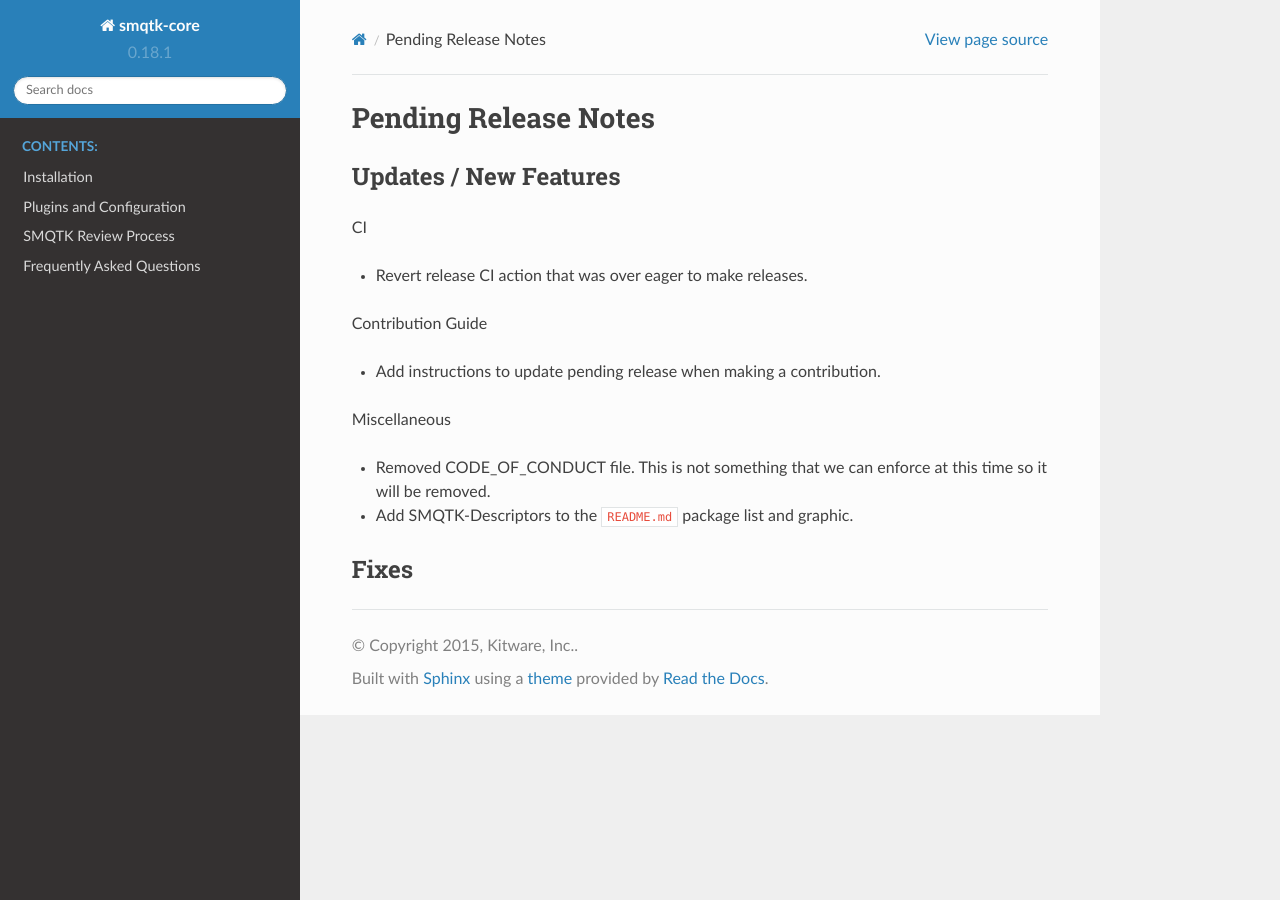
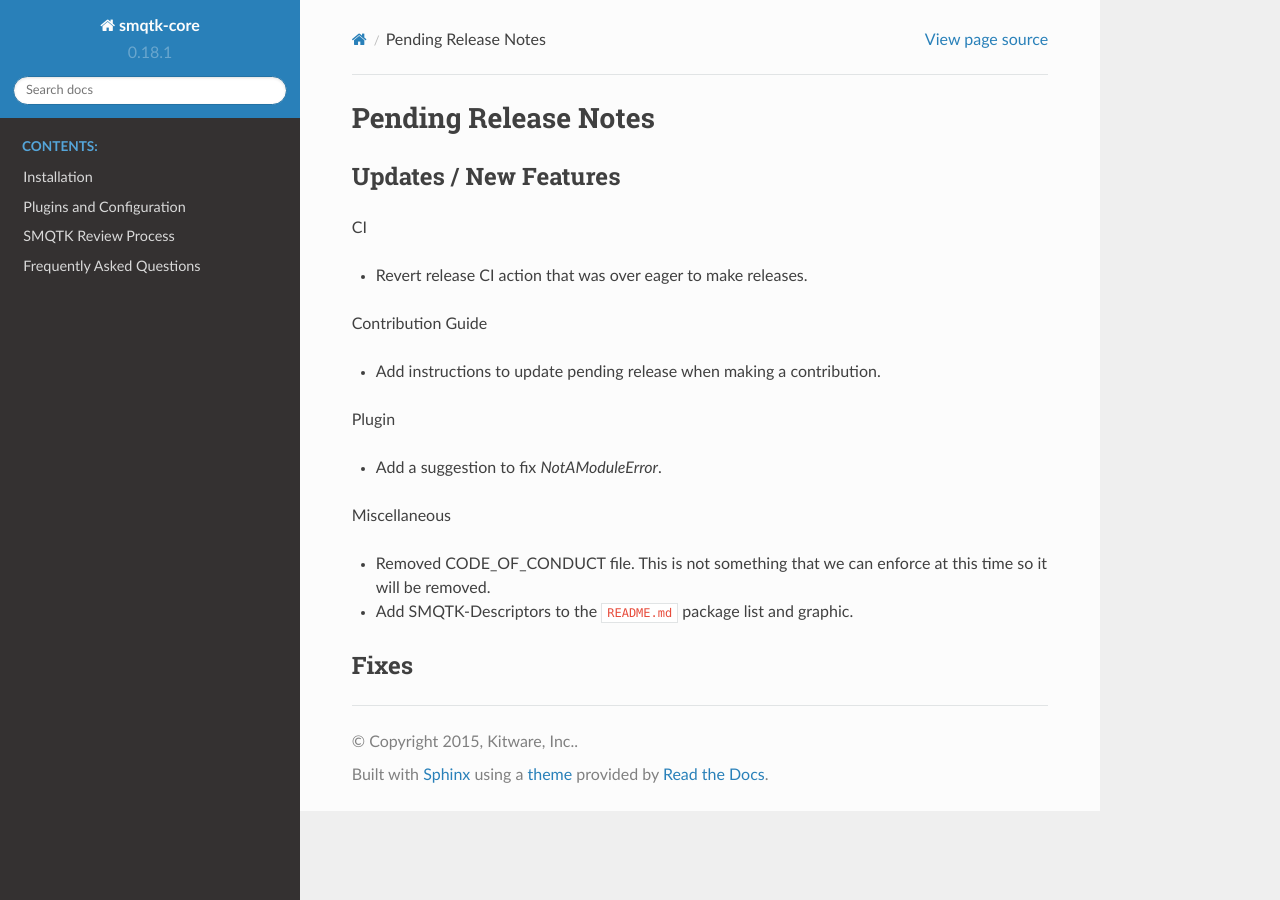
Before and after one commit to Kitware/SMQTK-Core, a Sphinx documentation site: the page built from docs/release_notes/pending_release.rst, in a window 1280 px wide. Built offline with Sphinx 7.4.7 and the Read the Docs theme 2.0.0, drawn with Linux system fonts in a browser that asks for light colours; pages that are not in the unit, such as notebooks, are missing from menus; the version number is read from the project's files by our own code.

Commit message:
Add an entry in pending release

```diff
--- a/docs/release_notes/pending_release.rst
+++ b/docs/release_notes/pending_release.rst
@@ -12,6 +12,10 @@ Contribution Guide
 
 * Add instructions to update pending release when making a contribution.
 
+Plugin
+
+* Add a suggestion to fix `NotAModuleError`.
+
 Miscellaneous
 
 * Removed CODE_OF_CONDUCT file. This is not something that we can enforce
```
